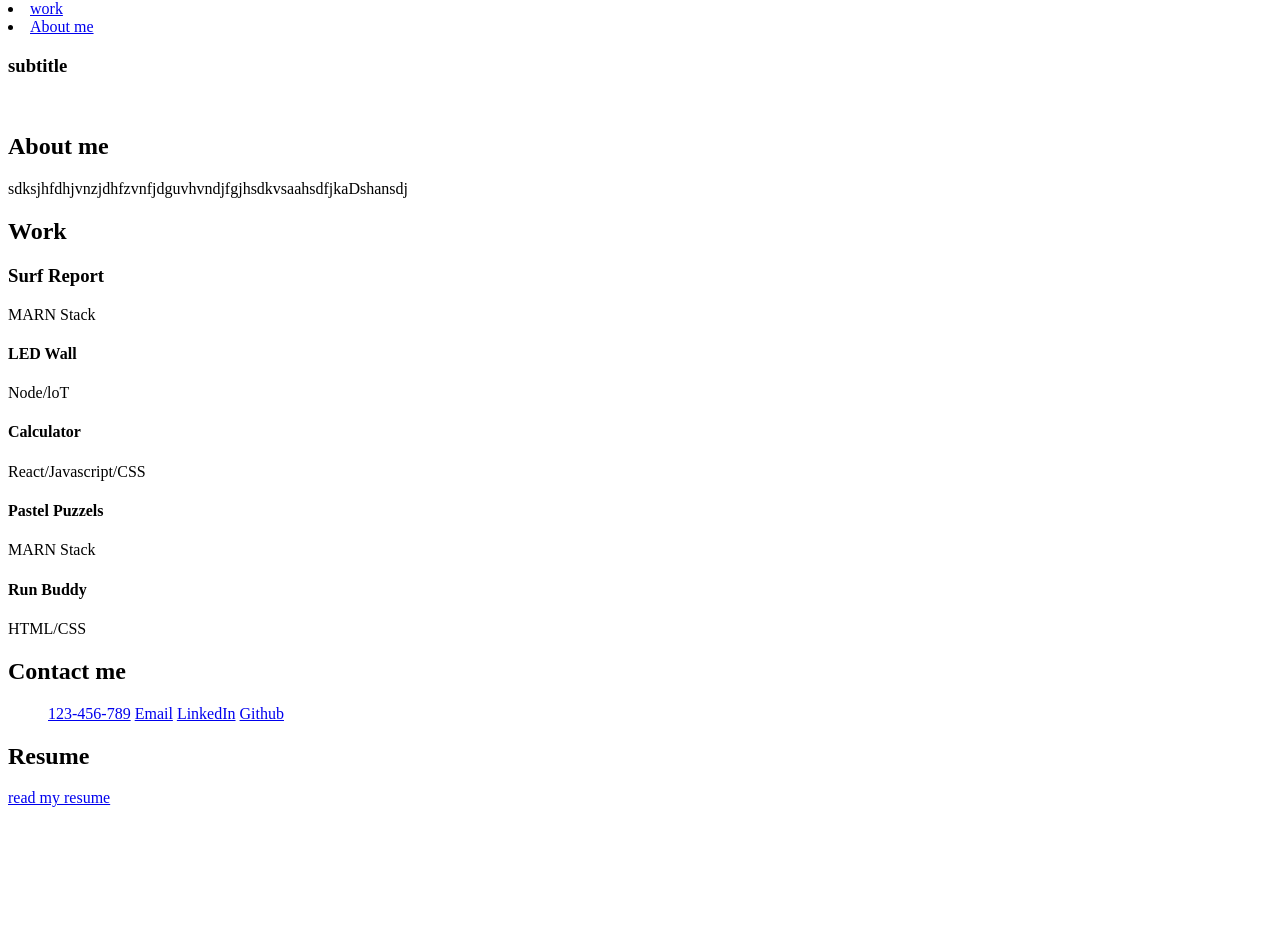
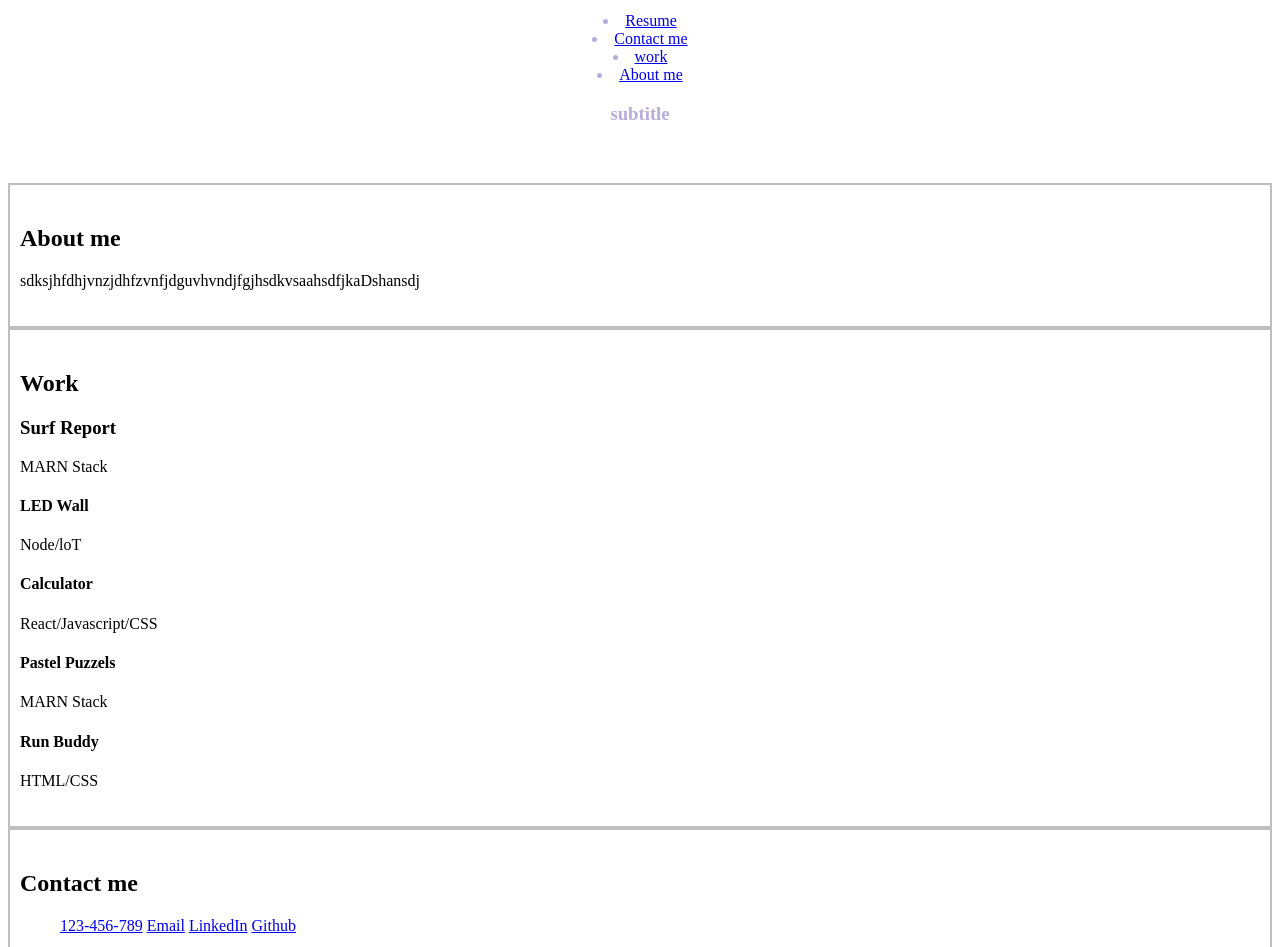
Before and after one commit to XingMeng11/Xing-portfolio, a plain HTML site: page index.html in a window 1280 px wide. Shown: the part 116-1063 px from the top of the page. Before the commit the page ends 931 px from the top, so only its background shows below. Drawn offline with Linux system fonts and the light colour scheme.

Commit message:
fixed some errors in html and start css

```diff
--- a/assets/style.css
+++ b/assets/style.css
@@ -0,0 +1,12 @@
+header {
+    padding: 40px;
+    text-align: center;
+    color: rgb(185, 172, 219);
+    background-image: ;
+}
+
+.me {
+    padding: 20px 10px;
+    border: 2px solid #bfbfbf;
+    background-color: #fff;
+  }
--- a/index.html
+++ b/index.html
@@ -19,18 +19,17 @@
         </nav>
         <h3>subtitle</h3>
     </header>
-    <nav><br /></nav>
 
     <main>
         <section>
-          <div class="About me">
+          <div class="me About me">
             <h2>About me</h2>
            <p>sdksjhfdhjvnzjdhfzvnfjdguvhvndjfgjhsdkvsaahsdfjkaDshansdj</p>
           </div>
         </section>
 
         <section>
-            <div class="Work">
+            <div class="me Work">
               <h2>Work</h2>
               <section>
                   <h3>Surf Report</h3>
@@ -57,7 +56,7 @@
         </section>
 
         <section>
-            <div class="photo skew">
+            <div class="me Contact me">
               <h2>Contact me</h2>
               <ul>
                 <a href="#">123-456-789</a>
@@ -69,6 +68,7 @@
           </section>
 
           <section>
+           <div class="me Contact me">
             <h2>Resume</h2>
             <a href="#">read my resume</a>
           </section>
```
